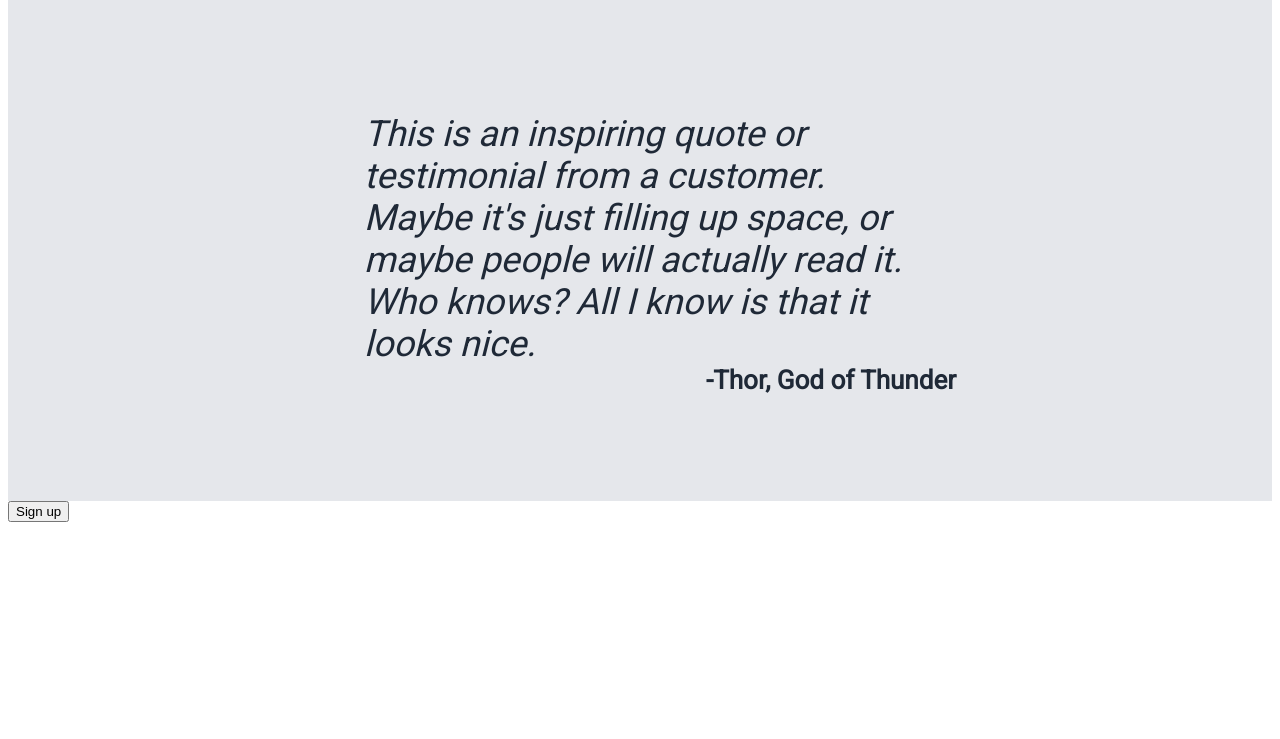
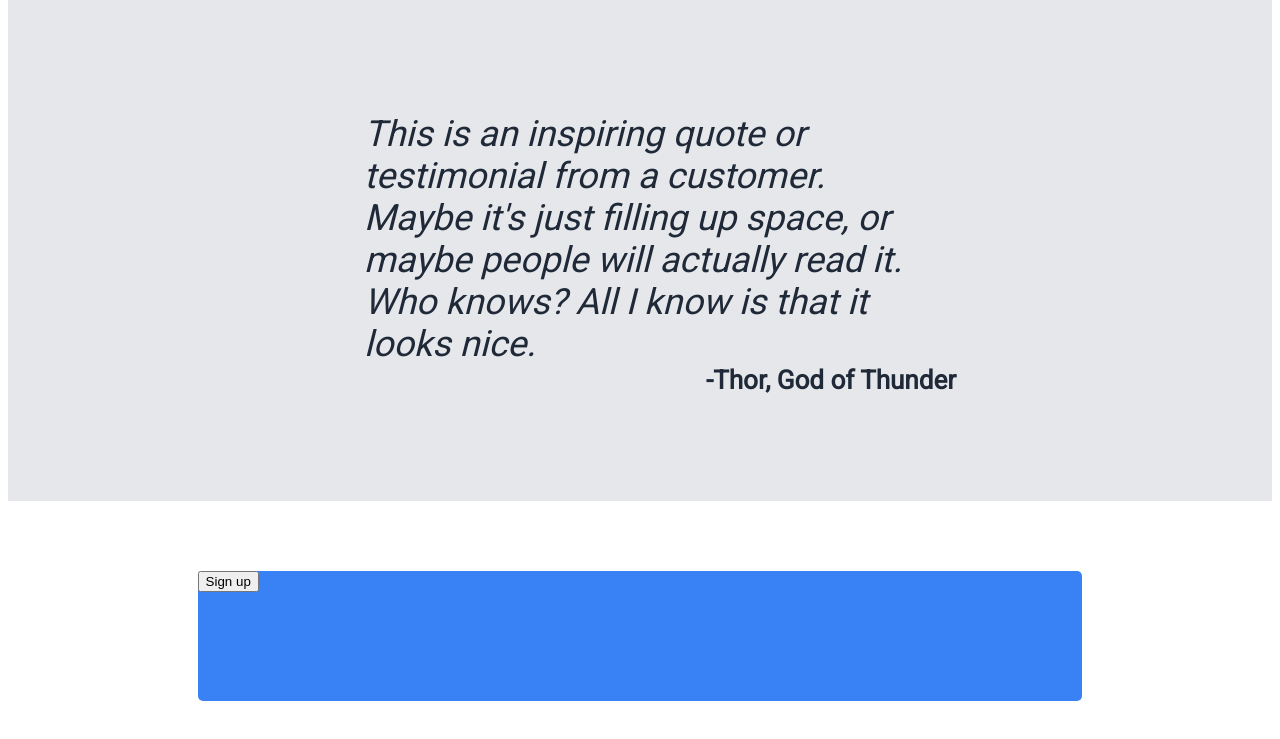
Before and after one commit to AndrewJamesC/landing-page-project, a plain HTML site: page index.html in a window 1280 px wide. Shown: the part 887-1626 px from the top of the page. Before the commit the page ends 1417 px from the top, so only its background shows below. Drawn offline with Linux system fonts and the light colour scheme.

Commit message:
Add CSS styling section four cta box

```diff
--- a/styles.css
+++ b/styles.css
@@ -150,3 +150,15 @@ blockquote {
     padding-top: 0;
     margin-top: 0;
 }
+
+.section-four {
+    display: flex;
+    justify-content: center;
+    margin: 70px 0;
+}
+.cta {
+    background-color: #3882F6;
+    height: 130px;
+    width: 70%;
+    border-radius: 5px;
+}
```
